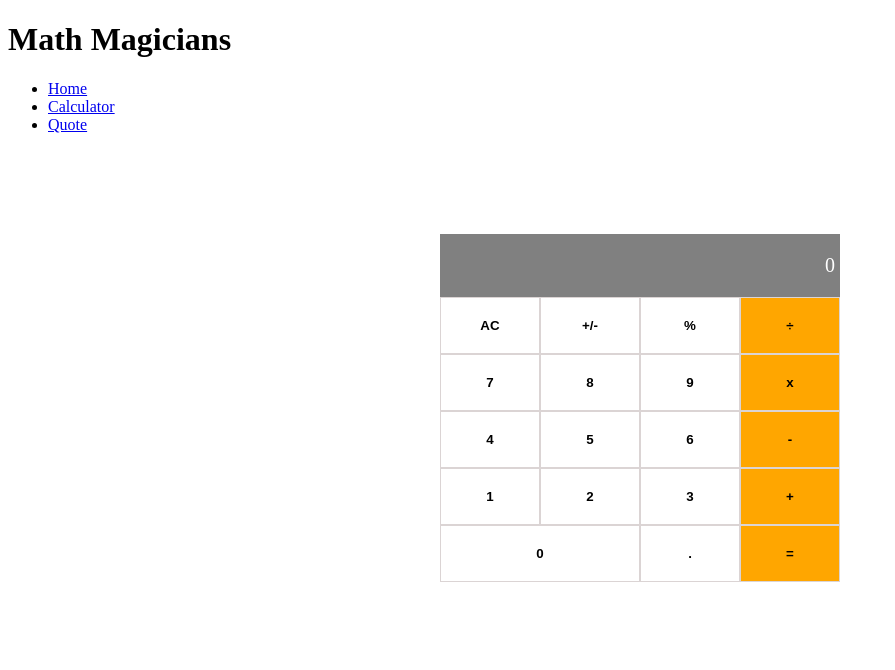
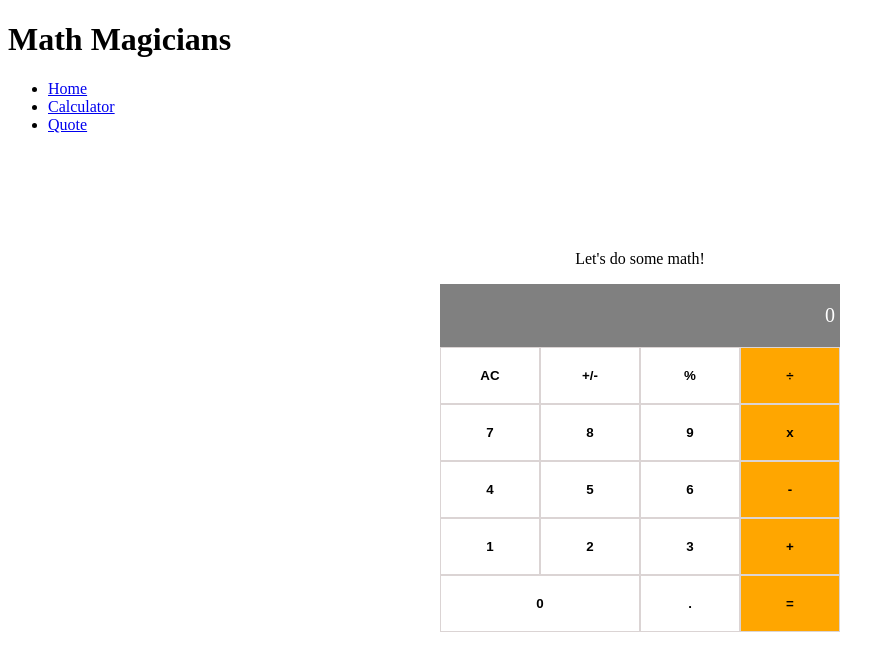
Before and after one commit to thecodechaser/math-magicians, a React (Create React App) app: page /calculator in a window 1280 px wide. Shown: the top 670 px of the page, without its empty margins (0-895 px from the left). Built offline with nearby package versions, Linux system fonts and the light colour scheme.

Commit message:
Add markup for calculator

```diff
--- a/src/components/Calculator.js
+++ b/src/components/Calculator.js
@@ -12,6 +12,8 @@ const Calculator = () => {
   const { next, total } = state;
   return (
     <main>
+      <div><p>Let's do some math!</p></div>
+      <div>
       <div className="output"><p className="output-p">{next || total || 0}</p></div>
       <div className="cal-btns">
         <button className="btn" type="button" onClick={handleClick}>AC</button>
@@ -42,6 +44,7 @@ const Calculator = () => {
         <button className="btn" type="button" onClick={handleClick}>.</button>
         <button className="btn last" type="button" onClick={handleClick}>=</button>
       </div>
+      </div>
     </main>
   );
 };
```
